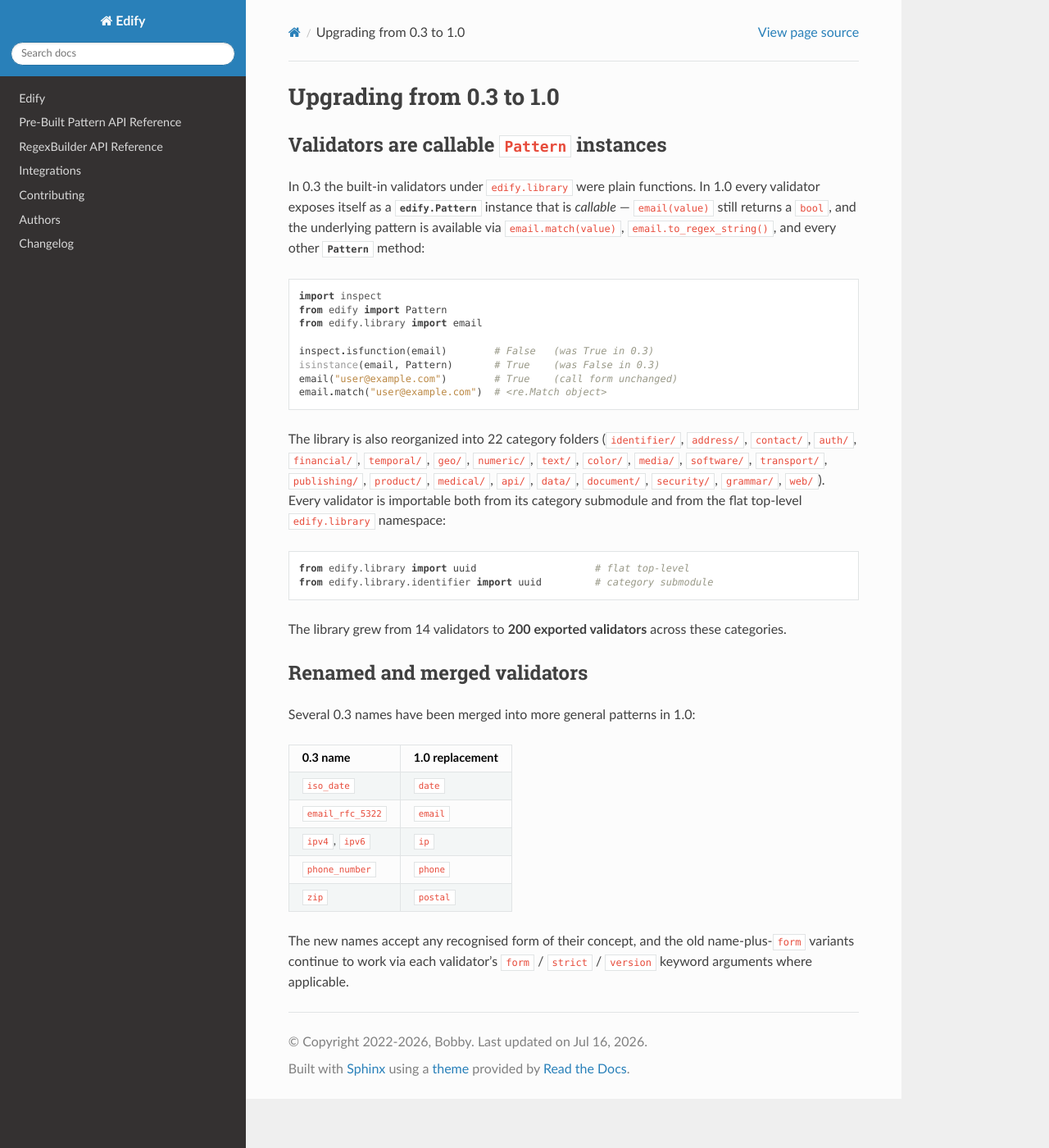
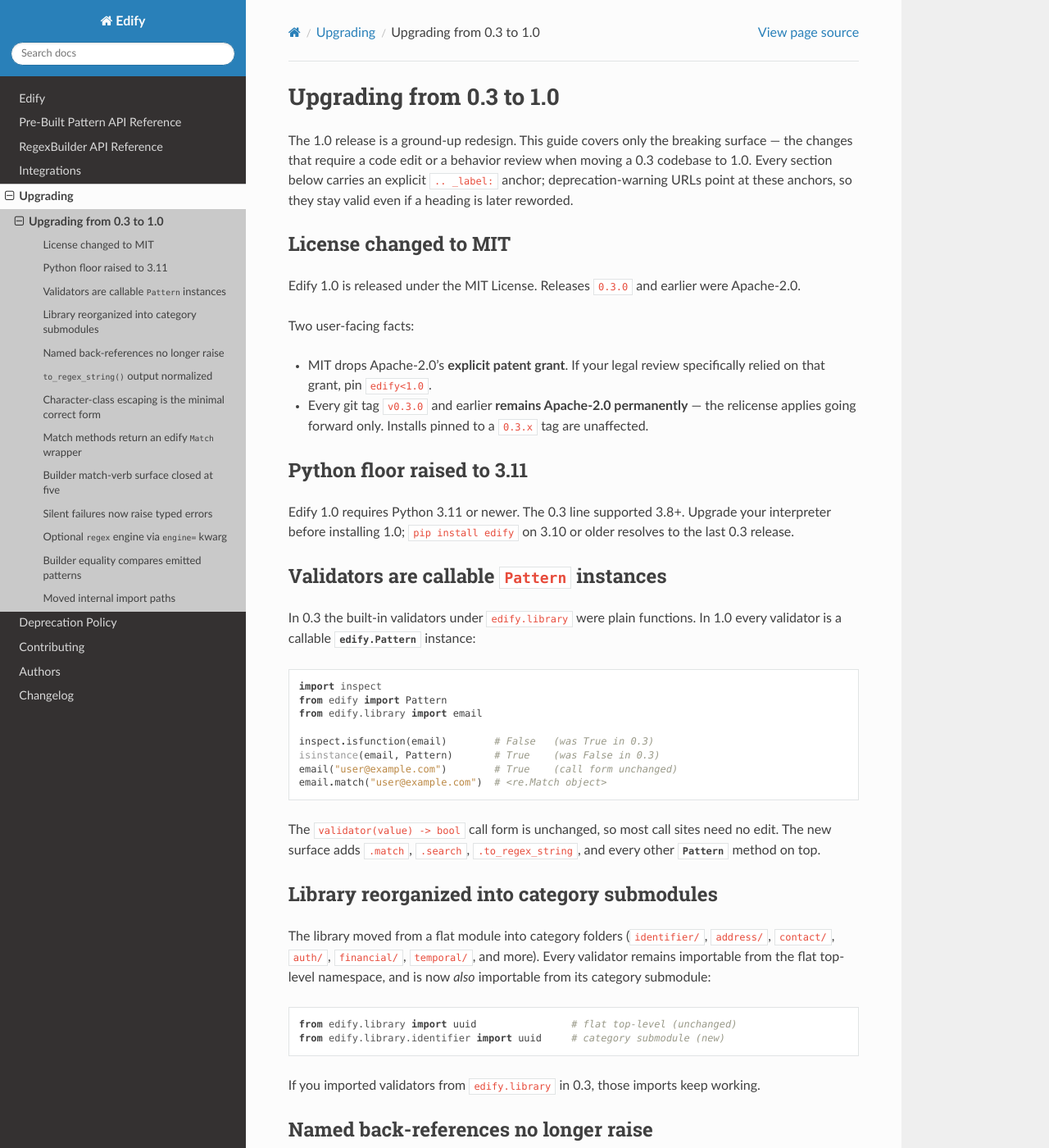
Before and after one commit to luciferreeves/edify, a Sphinx documentation site: the page built from docs/upgrading/0.3-to-1.0.rst, in a window 1280 px wide and 1400 px high. Shown: the whole window at 82% size. Built offline with Sphinx 7.4.7 and the Read the Docs theme 3.1.0, drawn with Linux system fonts in a browser that asks for light colours; some of the changed text lies outside the part shown.

Commit message:
docs(upgrading): rewrite 0.3-to-1.0 guide to the shipped breaking surface with frozen anchors; add upgrading index + deprecation policy

```diff
--- /dev/null
+++ b/docs/deprecation-policy.rst
@@ -0,0 +1,73 @@
+.. _deprecation-policy:
+
+Deprecation Policy
+==================
+
+This policy governs how every removed, renamed, or behavior-changed public API
+in Edify **1.0 and later** communicates the change to existing users. It does
+not apply to the 0.3 → 1.0 transition, which is a clean redesign with no
+deprecation stubs — see :ref:`upgrading-0-3-to-1-0` for that move.
+
+The stub pattern
+----------------
+
+When a public symbol is renamed or removed, the old name stays importable for one
+minor-release cycle as a **deprecation stub**. The stub forwards to the new
+implementation (for a rename) or raises on use (for a removal), and always emits
+a :class:`DeprecationWarning` on first use.
+
+.. code-block:: python
+
+    import warnings
+
+    def old_name(*args, **kwargs):
+        warnings.warn(
+            "old_name is deprecated since 1.1; use new_name. "
+            "See https://edify.readthedocs.io/en/latest/upgrading/1.0-to-1.1.html#new-name",
+            DeprecationWarning,
+            stacklevel=2,
+        )
+        return new_name(*args, **kwargs)
+
+Message format
+--------------
+
+Every deprecation warning message follows this exact shape::
+
+    <name> is deprecated since <version>; use <replacement>. See <docs-url>
+
+* ``<name>`` — the deprecated symbol, spelled exactly as the user typed it.
+* ``<version>`` — the release that introduced the deprecation.
+* ``<replacement>`` — the symbol to use instead, or a one-clause instruction
+  when there is no drop-in replacement.
+* ``<docs-url>`` — an absolute URL into the upgrade guide, ending in the frozen
+  ``#anchor`` for the relevant section. The anchor is a
+  ``.. _label:`` target under ``docs/upgrading/``, decoupled from the heading
+  text so rewording a heading never breaks the link.
+
+Warning category and stacklevel
+-------------------------------
+
+* The category is always :class:`DeprecationWarning`.
+* ``stacklevel=2`` so the warning points at the caller's line, not at the stub.
+* Each stub fires its warning **exactly once per call site** — it never suppresses
+  or batches, and it never fires at import time.
+
+Removal cadence
+---------------
+
+* A symbol deprecated in release ``X.Y`` remains importable through the end of the
+  ``X.(Y+1)`` line and is removed no earlier than ``X.(Y+2)``.
+* Removals only land in a minor or major release, never a patch release.
+* The removal is recorded as a breaking change in the CHANGELOG and gets its own
+  section (with a frozen anchor) in the matching upgrade guide.
+
+Behavior-change rule
+--------------------
+
+A change to what an existing, unchanged call *returns* or *raises* — with no
+change to its name or signature — is a breaking change even though nothing looks
+different at the call site. It is documented in the upgrade guide with a
+before/after, cross-linked from the CHANGELOG, and (where technically possible)
+announced with a :class:`DeprecationWarning` for one cycle before the new
+behavior becomes the default.
--- a/docs/index.rst
+++ b/docs/index.rst
@@ -9,6 +9,8 @@
    built-in/index
    regex-builder/index
    integrations/index
+   upgrading/index
+   deprecation-policy
    contributing
    authors
    changelog
--- a/docs/upgrading/0.3-to-1.0.rst
+++ b/docs/upgrading/0.3-to-1.0.rst
@@ -1,18 +1,46 @@
 .. _upgrading-0-3-to-1-0:
 
 Upgrading from 0.3 to 1.0
-==========================
+=========================
+
+The 1.0 release is a ground-up redesign. This guide covers only the breaking
+surface — the changes that require a code edit or a behavior review when moving
+a 0.3 codebase to 1.0. Every section below carries an explicit ``.. _label:``
+anchor; deprecation-warning URLs point at these anchors, so they stay valid even
+if a heading is later reworded.
+
+.. _license-mit:
+
+License changed to MIT
+----------------------
+
+Edify 1.0 is released under the MIT License. Releases ``0.3.0`` and earlier were
+Apache-2.0.
+
+Two user-facing facts:
+
+* MIT drops Apache-2.0's **explicit patent grant**. If your legal review
+  specifically relied on that grant, pin ``edify<1.0``.
+* Every git tag ``v0.3.0`` and earlier **remains Apache-2.0 permanently** — the
+  relicense applies going forward only. Installs pinned to a ``0.3.x`` tag are
+  unaffected.
+
+.. _python-floor:
+
+Python floor raised to 3.11
+---------------------------
+
+Edify 1.0 requires Python 3.11 or newer. The 0.3 line supported 3.8+. Upgrade
+your interpreter before installing 1.0; ``pip install edify`` on 3.10 or older
+resolves to the last 0.3 release.
 
 .. _validators-callable:
 
 Validators are callable ``Pattern`` instances
 ---------------------------------------------
 
-In 0.3 the built-in validators under ``edify.library`` were plain functions.
-In 1.0 every validator exposes itself as a :class:`edify.Pattern` instance
-that is *callable* — ``email(value)`` still returns a ``bool``, and the
-underlying pattern is available via ``email.match(value)``,
-``email.to_regex_string()``, and every other :class:`Pattern` method:
+In 0.3 the built-in validators under ``edify.library`` were plain functions. In
+1.0 every validator is a callable :class:`edify.Pattern` instance:
 
 .. code-block:: python
 
@@ -25,41 +53,133 @@
     email("user@example.com")        # True    (call form unchanged)
     email.match("user@example.com")  # <re.Match object>
 
-The library is also reorganized into 22 category folders (``identifier/``,
-``address/``, ``contact/``, ``auth/``, ``financial/``, ``temporal/``,
-``geo/``, ``numeric/``, ``text/``, ``color/``, ``media/``, ``software/``,
-``transport/``, ``publishing/``, ``product/``, ``medical/``, ``api/``,
-``data/``, ``document/``, ``security/``, ``grammar/``, ``web/``). Every
-validator is importable both from its category submodule and from the
-flat top-level ``edify.library`` namespace:
+The ``validator(value) -> bool`` call form is unchanged, so most call sites need
+no edit. The new surface adds ``.match``, ``.search``, ``.to_regex_string``, and
+every other :class:`Pattern` method on top.
+
+.. _library-reorg:
+
+Library reorganized into category submodules
+--------------------------------------------
+
+The library moved from a flat module into category folders (``identifier/``,
+``address/``, ``contact/``, ``auth/``, ``financial/``, ``temporal/``, and more).
+Every validator remains importable from the flat top-level namespace, and is now
+*also* importable from its category submodule:
 
 .. code-block:: python
 
-    from edify.library import uuid                    # flat top-level
-    from edify.library.identifier import uuid         # category submodule
+    from edify.library import uuid                # flat top-level (unchanged)
+    from edify.library.identifier import uuid     # category submodule (new)
 
-The library grew from 14 validators to **200 exported validators** across
-these categories.
+If you imported validators from ``edify.library`` in 0.3, those imports keep
+working.
 
-Renamed and merged validators
------------------------------
+.. _named-backref-return:
 
-Several 0.3 names have been merged into more general patterns in 1.0:
+Named back-references no longer raise
+-------------------------------------
 
-+---------------------------------+-------------------------------+
-| 0.3 name                        | 1.0 replacement               |
-+=================================+===============================+
-| ``iso_date``                    | ``date``                      |
-+---------------------------------+-------------------------------+
-| ``email_rfc_5322``              | ``email``                     |
-+---------------------------------+-------------------------------+
-| ``ipv4``, ``ipv6``              | ``ip``                        |
-+---------------------------------+-------------------------------+
-| ``phone_number``                | ``phone``                     |
-+---------------------------------+-------------------------------+
-| ``zip``                         | ``postal``                    |
-+---------------------------------+-------------------------------+
+In 0.3, ``.named_back_reference(name)`` raised when the named group had not been
+declared earlier in the chain. In 1.0 it emits the back-reference and defers
+validation to compile time, matching the behavior of the numeric
+``.back_reference(index)``.
 
-The new names accept any recognised form of their concept, and the old
-name-plus-``form`` variants continue to work via each validator's
-``form`` / ``strict`` / ``version`` keyword arguments where applicable.
+.. _to-regex-string-output:
+
+``to_regex_string()`` output normalized
+---------------------------------------
+
+The emitted pattern string is now the minimal correct form. The most visible
+change is character-class escaping: inside ``[...]`` only ``\``, ``]``,
+first-position ``^``, and interior ``-`` are escaped; every other metacharacter
+is a literal.
+
+.. code-block:: text
+
+    0.3:  any_of_chars('#?!@$%^&*-')  ->  [\#\?!@$%\^\&\*\-]
+    1.0:  any_of_chars('#?!@$%^&*-')  ->  [#?!@$%^&*-]
+
+The two forms match identically — only the string representation changed. Code
+that compared ``to_regex_string()`` against a hard-coded expected string with the
+old redundant backslashes must drop them.
+
+.. _char-class-escape:
+
+Character-class escaping is the minimal correct form
+----------------------------------------------------
+
+This is the rule behind the ``to_regex_string()`` change above, stated directly
+for callers who construct char classes: ``any_of_chars`` and
+``anything_but_chars`` escape only the characters that carry syntactic meaning
+inside ``[...]``. Match behavior is identical to 0.3's over-escaped output.
+
+.. _regex-wrapper-return:
+
+Match methods return an edify ``Match`` wrapper
+-----------------------------------------------
+
+``.match``, ``.search``, and ``.fullmatch`` on :class:`Regex` (and ``.finditer``)
+now return an edify :class:`edify.result.Match` rather than a bare
+:class:`re.Match`. Named captures are reachable as attributes
+(``m.username`` / ``m.captures.username``), and every :class:`re.Match` method
+(``.group()``, ``.groupdict()``, ``.span()``, …) is forwarded, so existing call
+sites keep working.
+
+.. _closed-match-verbs:
+
+Builder match-verb surface closed at five
+-----------------------------------------
+
+The builder exposes exactly ``test`` / ``match`` / ``search`` / ``findall`` /
+``sub``. The less-common ``fullmatch`` / ``finditer`` / ``subn`` / ``split``
+verbs moved off the builder — reach them through ``.to_regex()`` and call them on
+the returned :class:`Regex`:
+
+.. code-block:: python
+
+    # 0.3
+    builder.finditer(text)
+
+    # 1.0
+    builder.to_regex().finditer(text)
+
+.. _silent-failure-raises:
+
+Silent failures now raise typed errors
+---------------------------------------
+
+Constructs that failed silently or produced a cryptic stdlib error in 0.3 now
+raise a specific :class:`edify.errors.EdifySyntaxError` subclass with an
+annotated message. The most common case: a variable-width ``assert_behind`` under
+the default ``re`` engine raises
+:class:`edify.errors.backend.VariableWidthLookbehindNotSupportedError` instead of
+surfacing ``re``'s "look-behind requires fixed-width pattern".
+
+.. _engine-kwarg:
+
+Optional ``regex`` engine via ``engine=`` kwarg
+-----------------------------------------------
+
+``to_regex(engine="regex")`` selects the third-party ``regex`` backend, which
+unlocks variable-width lookbehind and per-call timeouts. It requires the extra:
+``pip install edify[regex]``. The default ``engine="re"`` is unchanged.
+
+.. _builder-equality:
+
+Builder equality compares emitted patterns
+------------------------------------------
+
+Two builders compare equal when they emit the same pattern string and carry the
+same flags, rather than by object identity. This makes builders usable as
+dict keys and in set membership.
+
+.. _moved-import-paths:
+
+Moved internal import paths
+---------------------------
+
+Internal machinery that leaked into 0.3's import surface has been privatized or
+relocated. If you imported from an undocumented internal path in 0.3, import the
+symbol from its documented location instead — every public symbol is reachable
+from ``edify`` or a documented submodule.
--- /dev/null
+++ b/docs/upgrading/index.rst
@@ -0,0 +1,14 @@
+.. _upgrading:
+
+Upgrading
+=========
+
+Every breaking transition between released versions of Edify has a dedicated
+guide below. Each guide freezes an explicit ``.. _label:`` anchor on every
+section so the deprecation-warning URLs stay valid even when a heading is
+reworded.
+
+.. toctree::
+   :maxdepth: 2
+
+   0.3-to-1.0
```
